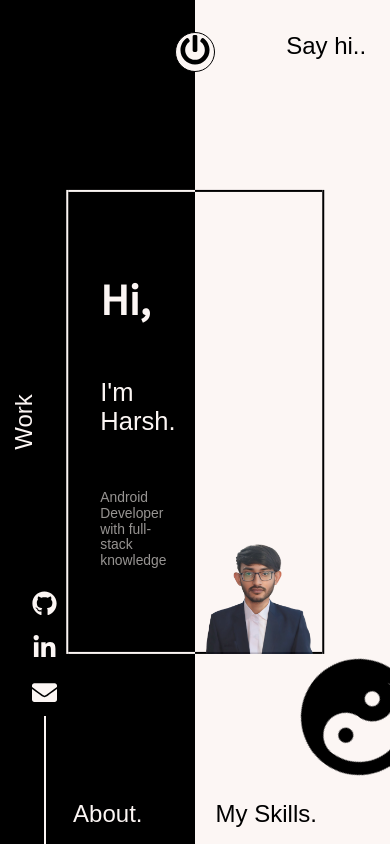
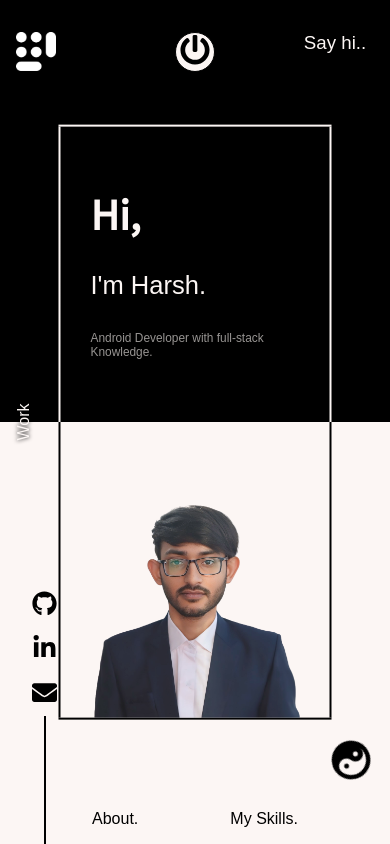
Before and after one commit to HaRsH8747/MyPortfolio, a React (Create React App) app: page / in a window 390 px wide. Both pictures are taken after a click on the button "click here". Built offline with nearby package versions, Linux system fonts and the light colour scheme; a web font is replaced by a local one.

Commit message:
fix intro layout in mobile view

```diff
--- a/src/components/Intro.js
+++ b/src/components/Intro.js
@@ -1,57 +1,154 @@
-import React from 'react'
-import styled from 'styled-components'
-import {motion} from 'framer-motion'
-import Me from '../assets/Images/profile-img.png'
-
+import { motion } from "framer-motion";
+import { useEffect, useState } from "react";
+import styled from "styled-components";
+import Me from "../assets/Images/profile-img.png";
+import { mediaQueries } from "./Themes";
 
 const Box = styled(motion.div)`
+  /* width: 50vw;
+height:50vh;
+ */
+  width: 55vw;
+  display: flex;
+  background: linear-gradient(
+        to right,
+        ${(props) => props.theme.body} 50%,
+        ${(props) => props.theme.text} 50%
+      )
+      bottom,
+    linear-gradient(
+        to right,
+        ${(props) => props.theme.body} 50%,
+        ${(props) => props.theme.text} 50%
+      )
+      top;
+  background-repeat: no-repeat;
+  background-size: 100% 2px;
+
+  border-left: 2px solid ${(props) => props.theme.body};
+  border-right: 2px solid ${(props) => props.theme.text};
+
+  z-index: 1;
 
   position: absolute;
   left: 50%;
   top: 50%;
+  right: 0;
   transform: translate(-50%, -50%);
 
+  ${mediaQueries(1200)`
+    width: 65vw;
+  `};
 
-width: 65vw;
-height:55vh;
-display: flex;
+  ${mediaQueries(60)`
+    width: 70vw;
+  `};
+
+  ${mediaQueries(50)`
+    width: 50vw;
+    background-size: 100% 2px;
+
+    flex-direction:column;
+    justify-content:space-between;
+
+  `};
+
+  ${mediaQueries(40)`
+    width: 60vw;
 
 
-background: linear-gradient(
-    to right,
-    ${props => props.theme.body} 50%,
-    ${props => props.theme.text} 50%) bottom,
-    linear-gradient(
-    to right,
-    ${props => props.theme.body} 50%,
-    ${props => props.theme.text} 50%) top;
-    background-repeat: no-repeat;
-background-size: 100% 2px;
-    border-left: 2px solid ${props => props.theme.body};
-    border-right: 2px solid ${props => props.theme.text};
+  `};
+
+  ${mediaQueries(30)`
+    width: 70vw;
 
 
-    z-index:1;
+  `};
+  ${mediaQueries(20)`
+    width: 60vw;
 
-`
+
+  `};
+
+  @media only screen and (max-width: 50em) {
+    background: none;
+    border: none;
+    border-top: 2px solid ${(props) => props.theme.body};
+    border-bottom: 2px solid ${(props) => props.theme.text};
+    background-image: linear-gradient(
+        ${(props) => props.theme.body} 50%,
+        ${(props) => props.theme.text} 50%
+      ),
+      linear-gradient(
+        ${(props) => props.theme.body} 50%,
+        ${(props) => props.theme.text} 50%
+      );
+    background-size: 2px 100%;
+    background-position: 0 0, 100% 0;
+    background-repeat: no-repeat;
+  }
+
+  //height:55vh;
+`;
+
 const SubBox = styled.div`
   width: 50%;
   position: relative;
   display: flex;
-
-.pic{
+  .pic {
     position: absolute;
     bottom: 0;
     left: 50%;
-    transform: translate(-50%,0%);
+    transform: translate(-50%, 0%);
     width: 100%;
     height: auto;
   }
-`
+  ${mediaQueries(50)`
+      width: 100%;
+    height: 50%;
+      .pic {
 
-const Text = styled.div`
-font-size: calc(1em + 1.5vw);
-color: ${props => props.theme.body};
+    width: 70%;
+
+  }
+
+  `};
+
+  ${mediaQueries(40)`
+
+      .pic {
+
+    width: 80%;
+
+  }
+
+  `};
+
+  ${mediaQueries(30)`
+
+
+      .pic {
+
+    width: 90%;
+
+  }
+
+  `};
+  ${mediaQueries(20)`
+
+
+     .pic {
+
+   width: 80%;
+
+ }
+
+ `};
+`;
+
+const Text = styled(motion.div)`
+  font-size: calc(1rem + 1.5vw);
+  color: ${(props) => props.theme.body};
   padding: 2rem;
   cursor: pointer;
 
@@ -59,42 +156,71 @@ display: flex;
   flex-direction: column;
   justify-content: space-evenly;
 
-&>*:last-child{
-    color: ${props => `rgba(${props.theme.bodyRgba},0.6)` };
+  & > *:last-child {
+    color: ${(props) => `rgba(${props.theme.bodyRgba},0.6)`};
+
     font-size: calc(0.5rem + 1.5vw);
-    font-weight:300;
+    font-weight: 300;
 
+    ${mediaQueries(40)`
+        font-size: calc(0.5rem + 1vw);
+
+
+  `};
   }
+
+  ${mediaQueries(40)`
+        font-size: calc(1rem + 1.5vw);
+
+
+  `};
+  ${mediaQueries(20)`
+         padding: 1rem;
 
 
 
-`
+  `};
+`;
 
 const Intro = () => {
+  /* console.log(mq); */
+
+  const [height, setHeight] = useState("55vh");
+
+  useEffect(() => {
+    if (window.matchMedia("(max-width: 50em)").matches) {
+      setHeight("70vh");
+    }
+    if (window.matchMedia("(max-width: 20em)").matches) {
+      setHeight("60vh");
+    }
+  }, []);
   return (
     <Box
-        initial={{height:0}}
-        animate={{height: '55vh'}}
-        transition={{ type: 'spring', duration:2, delay:1 }}
+      initial={{ height: 0 }}
+      animate={{ height: height }}
+      transition={{ type: "spring", duration: 2, delay: 1 }}
     >
       <SubBox>
         <Text>
           <h1>Hi,</h1>
+
           <h3>I'm Harsh.</h3>
-                    <h6>Android Developer with full-stack knowledge</h6>
+
+          <h6>Android Developer with full-stack Knowledge.</h6>
         </Text>
       </SubBox>
       <SubBox>
         <motion.div
-                initial={{opacity:0}}
-        animate={{opacity: 1}}
-        transition={{ duration:1, delay:2 }}
+          initial={{ opacity: 0 }}
+          animate={{ opacity: 1 }}
+          transition={{ duration: 1, delay: 2 }}
         >
-                    <img className="pic" src={Me} alt="Profile Pic" />
+          <img className="pic" src={Me} alt="My Pic" />
         </motion.div>
       </SubBox>
     </Box>
-    )
-}
+  );
+};
 
-export default Intro
+export default Intro;
--- a/src/components/Main.js
+++ b/src/components/Main.js
@@ -1,53 +1,118 @@
-import { motion } from 'framer-motion'
-import React, { useState } from 'react'
-import { NavLink } from 'react-router-dom'
-import styled, { keyframes } from 'styled-components'
-import LogoComponent from '../subComponents/LogoComponent'
-import PowerButton from '../subComponents/PowerButton'
-import SocialIcons from '../subComponents/SocialIcons'
-import { YinYang } from './AllSvgs'
-import Intro from './Intro'
-;
+import styled, { keyframes } from "styled-components";
+import { NavLink } from "react-router-dom";
+import { lazy, Suspense, useState } from "react";
+import { motion } from "framer-motion";
 
+//Components
+import { YinYang } from "./AllSvgs";
+import Intro from "./Intro";
+import Loading from "../subComponents/Loading";
+import { mediaQueries } from "./Themes";
 
-const MainContainer = styled.div`
-background: ${props => props.theme.body};
+const PowerButton = lazy(() => import("../subComponents/PowerButton"));
+const SocialIcons = lazy(() => import("./../subComponents/SocialIcons"));
+
+const LogoComponent = lazy(() => import("./../subComponents/LogoComponent"));
+
+//   import SocialIcons from './../subComponents/SocialIcons';
+// import LogoComponent from './../subComponents/LogoComponent';
+
+const MainContainer = styled(motion.div)`
+  background: ${(props) => props.theme.body};
   width: 100vw;
   height: 100vh;
-overflow:hidden;
+  position: relative;
+  overflow: hidden;
 
-position: relative;
+  h2,
+  h3,
+  h4,
+  h5,
+  h6 {
+    font-family: "Karla", sans-serif;
 
-h2,h3,h4,h5,h6{
-  font-family:'Karla', sans-serif ;
-  font-weight:500;
+    font-weight: 500;
   }
-`
+
+  h2 {
+    ${mediaQueries(40)`
+      font-size:1.2em;
+
+  `};
+
+    ${mediaQueries(30)`
+      font-size:1em;
+
+  `};
+  }
+`;
 
 const Container = styled.div`
   padding: 2rem;
-`
+`;
+
+const rotate = keyframes`
+from {
+    transform: rotate(0) ;
+  }
+  to {
+    transform: rotate(360deg) ;
+  }
+`;
+const Center = styled.button`
+  position: absolute;
+  top: ${(props) => (props.click ? "85%" : "50%")};
+  left: ${(props) => (props.click ? "92%" : "50%")};
+  transform: translate(-50%, -50%);
+  border: none;
+  outline: none;
+  background: transparent;
+  cursor: pointer;
+  display: flex;
+  flex-direction: column;
+  align-items: center;
+  transition: all 1s ease;
+  & > *:first-child {
+    animation: ${rotate} infinite 1.5s linear;
+  }
+  & > *:last-child {
+    display: ${(props) => (props.click ? "none" : "inline-block")};
+    padding-top: 1rem;
+  }
+
+  @media only screen and (max-width: 50em) {
+    top: ${(props) => (props.click ? "90%" : "50%")};
+    left: ${(props) => (props.click ? "90%" : "50%")};
+    width: ${(props) => (props.click ? "80px" : "150px")};
+    height: ${(props) => (props.click ? "80px" : "150px")};
+  }
+  @media only screen and (max-width: 30em) {
+    width: ${(props) => (props.click ? "40px" : "150px")};
+    height: ${(props) => (props.click ? "40px" : "150px")};
+  }
+`;
 
 const Contact = styled.a`
-color: ${props => props.theme.text};
+  color: ${(props) => (props.click ? props.theme.body : props.theme.text)};
   position: absolute;
   top: 2rem;
   right: calc(1rem + 2vw);
   text-decoration: none;
-z-index:1;
-`
+  z-index: 1;
+`;
 
 const WORK = styled(NavLink)`
-color: ${props => props.click ? props.theme.body : props.theme.text};
-
+  color: ${(props) => (props.click ? props.theme.body : props.theme.text)};
   position: absolute;
   top: 50%;
   left: calc(1rem + 2vw);
-transform: translate(-50%, -50%) rotate(-90deg) ;
+  transform: translate(-50%, -50%) rotate(-90deg);
+  z-index: 1;
   text-decoration: none;
-z-index:1;
-`
-
+  @media only screen and (max-width: 50em) {
+    text-shadow: ${(props) => (props.click ? "0 0 4px #000" : "none")};
+  }
+`;
 const BottomBar = styled.div`
   position: absolute;
   bottom: 1rem;
@@ -57,159 +122,210 @@ width: 100%;
 
   display: flex;
   justify-content: space-evenly;
-`
+`;
 
 const ABOUT = styled(NavLink)`
-color: ${props => props.click ? props.theme.body : props.theme.text};
+  color: ${(props) => (props.click ? props.theme.body : props.theme.text)};
   text-decoration: none;
-z-index:1;
-`
+  z-index: 1;
+`;
 const SKILLS = styled(NavLink)`
-color: ${props => props.theme.text};
+  color: ${(props) => props.theme.text};
   text-decoration: none;
-z-index:1;
-`
-
-const rotate = keyframes`
-from{
-    transform: rotate(0);
-}
-to{
-    transform: rotate(360deg);
-}
-`
-
-const Center = styled.button`
-position: absolute;
-top: ${props => props.click ? '85%' :'50%'  };
-left: ${props => props.click ? '92%' :'50%'  };
-transform: translate(-50%,-50%);
-border: none;
-outline: none;
-background-color: transparent;
-cursor: pointer;
-
-display: flex;
-flex-direction: column;
-justify-content: center;
-align-items: center;
-transition: all 1s ease;
-
-&>:first-child{
-    animation: ${rotate} infinite 1.5s linear;
-}
-
-&>:last-child{
-    display: ${props => props.click ? 'none' :'inline-block'  };
-    padding-top: 1rem;
-}
-`
-
+`;
 const DarkDiv = styled.div`
   position: absolute;
   top: 0;
-background-color: #000;
   bottom: 0;
   right: 50%;
-width: ${props => props.click ? '50%' : '0%'};
-height: ${props => props.click ? '100%' : '0%'};
-z-index:1;
+  width: ${(props) => (props.click ? "50%" : "0%")};
+  background-color: #000000;
+  height: ${(props) => (props.click ? "100%" : "0%")};
   transition: height 0.5s ease, width 1s ease 0.5s;
+  z-index: 1;
+
+  ${(props) =>
+    props.click
+      ? mediaQueries(50)`
+       height: 50%;
+  right:0;
+
+  width: 100%;
+  transition: width 0.5s ease, height 1s ease 0.5s;
+
   `
+      : mediaQueries(50)`
+       height: 0;
 
+  width: 0;
+  `};
+`;
+
+/*
+Music by <a href="/users/wataboi-12344345/?tab=audio&amp;utm_source=link-attribution&amp;utm_medium=referral&amp;utm_campaign=audio&amp;utm_content=1167">Wataboi</a> from <a href="https://pixabay.com/music/?utm_source=link-attribution&amp;utm_medium=referral&amp;utm_campaign=music&amp;utm_content=1167">Pixabay</a>
+*/
 
 const Main = () => {
-
   const [click, setClick] = useState(false);
+  const [path, setpath] = useState("");
 
   const handleClick = () => setClick(!click);
 
+  const moveY = {
+    y: "-100%",
+  };
+  const moveX = {
+    x: `${path === "work" ? "100%" : "-100%"}`,
+  };
+  const mq = window.matchMedia("(max-width: 50em)").matches;
+
   return (
-        <MainContainer>
-         <DarkDiv   click={click}/>
+    <Suspense fallback={<Loading />}>
+      <MainContainer
+        key="modal"
+        initial={{ opacity: 0 }}
+        animate={{ opacity: 1 }}
+        exit={path === "about" || path === "skills" ? moveY : moveX}
+        transition={{ duration: 0.5 }}
+      >
+        <DarkDiv click={click} />
         <Container>
+          <LogoComponent theme={click ? "dark" : "light"} />
           <PowerButton />
-            <LogoComponent theme={click ? 'dark' :'light'}/>
-            <SocialIcons theme={click ? 'dark' :'light'} />
+          {mq ? (
+            <SocialIcons theme="light" />
+          ) : (
+            <SocialIcons theme={click ? "dark" : "light"} />
+          )}
+          <Center click={click}>
+            {mq ? (
+              <YinYang
+                onClick={() => handleClick()}
+                width={click ? 80 : 150}
+                height={click ? 80 : 150}
+                fill="currentColor"
+              />
+            ) : (
+              <YinYang
+                onClick={() => handleClick()}
+                width={click ? 120 : 200}
+                height={click ? 120 : 200}
+                fill="currentColor"
+              />
+            )}
 
-            <Center click={click}>
-                <YinYang  onClick={()=> handleClick()} width={click ? 120 : 200} height={click ? 120 : 200} fill='currentColor' />
             <span>click here</span>
           </Center>
 
-            <Contact target="_blank" href="mailto:harshmoradiya8747@gmail.com">
-                <motion.h2
+          {mq ? (
+            <Contact
+              click={+click}
+              target="_blank"
+              href="https://devdreaming.com/about"
+            >
+              <motion.h3
                 initial={{
-                    y:-200,
-                    transition: { type:'spring', duration: 1.5, delay:1}
+                  y: -200,
+                  transition: { type: "spring", duration: 1.5, delay: 1 },
                 }}
                 animate={{
-                    y:0,
-                    transition: { type:'spring', duration: 1.5, delay:1}
+                  y: 0,
+                  transition: { type: "spring", duration: 1.5, delay: 1 },
                 }}
-                whileHover={{scale: 1.1}}
-                whileTap={{scale: 0.9}}
-
+                whileHover={{ scale: 1.1 }}
+                whileTap={{ scale: 0.9 }}
               >
                 Say hi..
-                </motion.h2>
+              </motion.h3>
             </Contact>
-            <WORK to="/work" click={+click}>
-                <motion.h2
+          ) : (
+            <Contact
+              click={+false}
+              target="_blank"
+              href="https://devdreaming.com/about"
+            >
+              <motion.h3
                 initial={{
-                    y:-200,
-                    transition: { type:'spring', duration: 1.5, delay:1}
+                  y: -200,
+                  transition: { type: "spring", duration: 1.5, delay: 1 },
                 }}
                 animate={{
-                    y:0,
-                    transition: { type:'spring', duration: 1.5, delay:1}
+                  y: 0,
+                  transition: { type: "spring", duration: 1.5, delay: 1 },
                 }}
-                 whileHover={{scale: 1.1}}
-                whileTap={{scale: 0.9}}
+                whileHover={{ scale: 1.1 }}
+                whileTap={{ scale: 0.9 }}
+              >
+                Say hi..
+              </motion.h3>
+            </Contact>
+          )}
+
+          <WORK click={+click} to="/work">
+            <motion.h2
+              onClick={() => setpath("work")}
+              initial={{
+                y: -200,
+                transition: { type: "spring", duration: 1.5, delay: 1 },
+              }}
+              animate={{
+                y: 0,
+                transition: { type: "spring", duration: 1.5, delay: 1 },
+              }}
+              whileHover={{ scale: 1.1 }}
+              whileTap={{ scale: 0.9 }}
             >
               Work
             </motion.h2>
           </WORK>
+
           <BottomBar>
-            <ABOUT to="/about" click={+click}>
+            <ABOUT
+              onClick={() => setClick(false)}
+              click={mq ? +false : +click}
+              to="/about"
+            >
               <motion.h2
+                onClick={() => setpath("about")}
                 initial={{
-                    y:200,
-                    transition: { type:'spring', duration: 1.5, delay:1}
+                  y: 200,
+                  transition: { type: "spring", duration: 1.5, delay: 1 },
                 }}
                 animate={{
-                    y:0,
-                    transition: { type:'spring', duration: 1.5, delay:1}
+                  y: 0,
+                  transition: { type: "spring", duration: 1.5, delay: 1 },
                 }}
-                 whileHover={{scale: 1.1}}
-                whileTap={{scale: 0.9}}
+                whileHover={{ scale: 1.1 }}
+                whileTap={{ scale: 0.9 }}
               >
                 About.
               </motion.h2>
             </ABOUT>
+
             <SKILLS to="/skills">
               <motion.h2
+                onClick={() => setpath("skills")}
                 initial={{
-                    y:200,
-                    transition: { type:'spring', duration: 1.5, delay:1}
+                  y: 200,
+                  transition: { type: "spring", duration: 1.5, delay: 1 },
                 }}
                 animate={{
-                    y:0,
-                    transition: { type:'spring', duration: 1.5, delay:1}
+                  y: 0,
+                  transition: { type: "spring", duration: 1.5, delay: 1 },
                 }}
-                 whileHover={{scale: 1.1}}
-                whileTap={{scale: 0.9}}
+                whileHover={{ scale: 1.1 }}
+                whileTap={{ scale: 0.9 }}
               >
                 My Skills.
               </motion.h2>
             </SKILLS>
+          </BottomBar>
+        </Container>
 
-            </BottomBar>
+        {click ? <Intro click={click} /> : null}
+      </MainContainer>
+    </Suspense>
+  );
+};
 
-            </Container>
-            {click ? <Intro click={click} /> : null }
-        </MainContainer>
-    )
-}
-
-export default Main
+export default Main;
--- a/src/components/Themes.js
+++ b/src/components/Themes.js
@@ -17,3 +17,16 @@ export const DarkTheme = {
     textRgba : "252, 246, 244",
     bodyRgba:"0,0,0",
 }
+
+// You can also use these breakpoints after importing it and use it as breakpoints.sm
+export const breakpoints = {
+    sm: 20,//em
+    md: 30,
+    lg: 45,
+    xl: 60,
+    xxl:75,
+  }
+
+  export const mediaQueries = key => {
+    return style => `@media (max-width: ${key}em) { ${style} }`
+  }
--- /dev/null
+++ b/src/subComponents/Loading.js
@@ -0,0 +1,22 @@
+import styled from "styled-components";
+
+const Box = styled.div`
+  width: 100vw;
+  height: 100vh;
+  background: ${(props) => props.theme.text};
+  color: ${(props) => props.theme.body};
+
+  display: flex;
+  justify-content: center;
+  align-items: center;
+`;
+
+const Loading = () => {
+  return (
+    <Box>
+      <h1>Loading...</h1>
+    </Box>
+  );
+};
+
+export default Loading;
--- a/src/subComponents/LogoComponent.js
+++ b/src/subComponents/LogoComponent.js
@@ -1,6 +1,7 @@
-import React from 'react'
-import styled from 'styled-components'
-import logoImage from '../assets/Images/my_logo_filled.png'; // Import your PNG file
+import styled from "styled-components";
+import { mediaQueries } from "../components/Themes";
+import lightLogo from "../assets/Images/my_logo_dark.png"; // Add your light theme logo path
+import darkLogo from "../assets/Images/my_logo_light.png"; // Add your light theme logo path
 
 const Logo = styled.div`
   display: inline-block;
@@ -10,22 +11,30 @@ const Logo = styled.div`
   z-index: 3;
 
   img {
-    width: 50px; // Adjust size according to your needs
     height: auto;
+    width: 3rem; // Default size
     transition: all 0.3s ease;
+  }
 
-    &:hover {
-      transform: scale(1.1);
+  ${mediaQueries(40)`
+    left: 1rem;
+    top: 2rem;
+
+    img {
+      width: 2.5rem; // Smaller size for mobile
     }
-  }
-`
+  `};
+`;
 
 const LogoComponent = (props) => {
-    return (
-        <Logo>
-          <img src={logoImage} alt="Logo" />
-        </Logo>
-    )
-}
+  return (
+    <Logo theme={props.theme}>
+      <img
+        src={props.theme === "dark" ? darkLogo : lightLogo}
+        alt="Logo"
+      />
+    </Logo>
+  );
+};
 
-export default LogoComponent
+export default LogoComponent;
```
Also changed, not shown: src/assets/Images/my_logo_dark.png (renamed from src/assets/Images/my_logo_filled.png), src/assets/Images/my_logo_light.png (added). Lines whose indentation alone changed are shown as unchanged.
